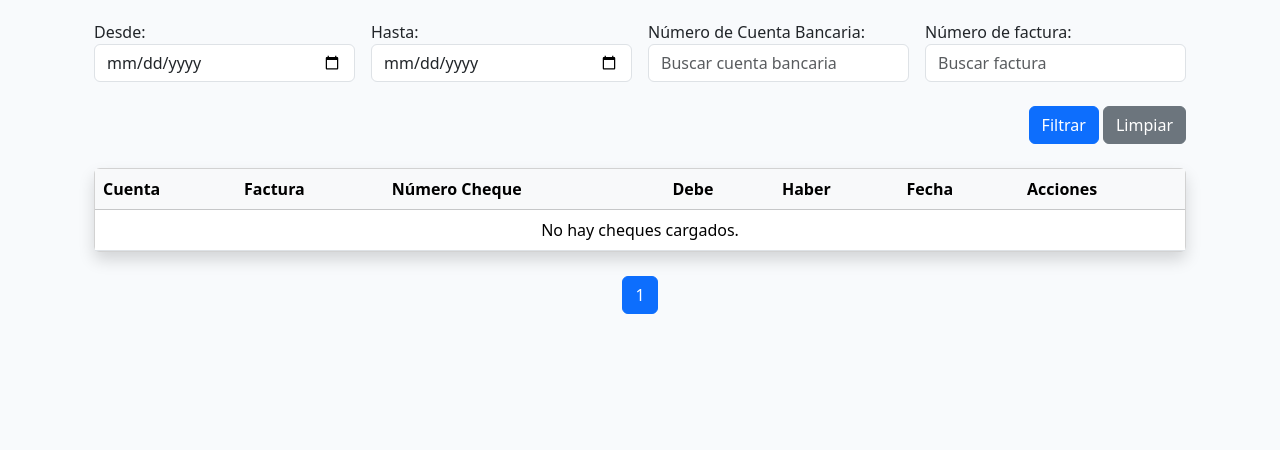
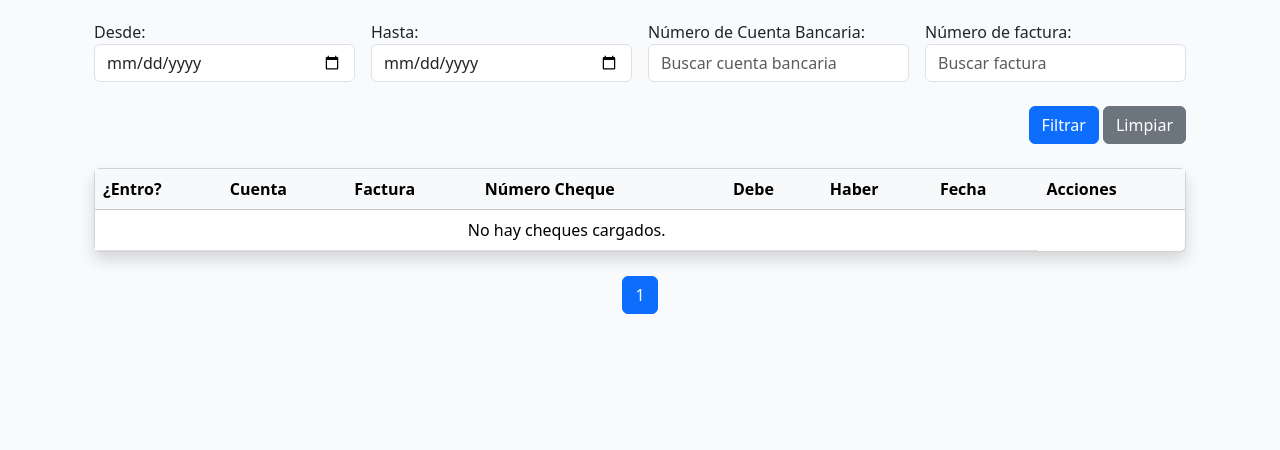
Before and after one commit to KrGabriel/Proyecto-muebleria, a Laravel app: page /cheques in a window 1280 px wide. Shown: the part 150-600 px from the top of the page. Run offline with Laravel 12, Linux system fonts and the light colour scheme; the visitor is signed in with stand-in values (Sample User, id 1); data comes from the database, SQL or seed files in the repository; data that the repository does not hold is empty; parts of the project's set-up code (start-up, migrations or seed data) failed here and were passed over.

Commit message:
Agregue el campo ¿Entró? en cheques para que se vea si son cheques que entraron o no

```diff
--- a/resources/views/cheques/index.blade.php
+++ b/resources/views/cheques/index.blade.php
@@ -41,6 +41,7 @@
             <table class="table table-hover mb-0">
                 <thead class="table-light">
                     <tr>
+                        <th>¿Entro?</th>
                         <th>Cuenta</th>
                         <th>Factura</th>
                         <th>Número Cheque</th>
@@ -53,6 +54,13 @@
                 <tbody>
                     @forelse ($cheques as $cheque)
                         <tr>
+                            <td>
+                                @if($cheque->entro)
+                                    <span class="badge bg-success">Sí</span>
+                                @else
+                                    <span class="badge bg-secondary">No</span>
+                                @endif
+                            </td>
                             <td>{{ $cheque->cuenta ? $cheque->cuenta->numero_cuenta : '-' }}</td>
                             <td>{{ $cheque->factura ? $cheque->factura->numero : '-' }}</td>
                             <td>{{ $cheque->numero_cheque }}</td>
```
